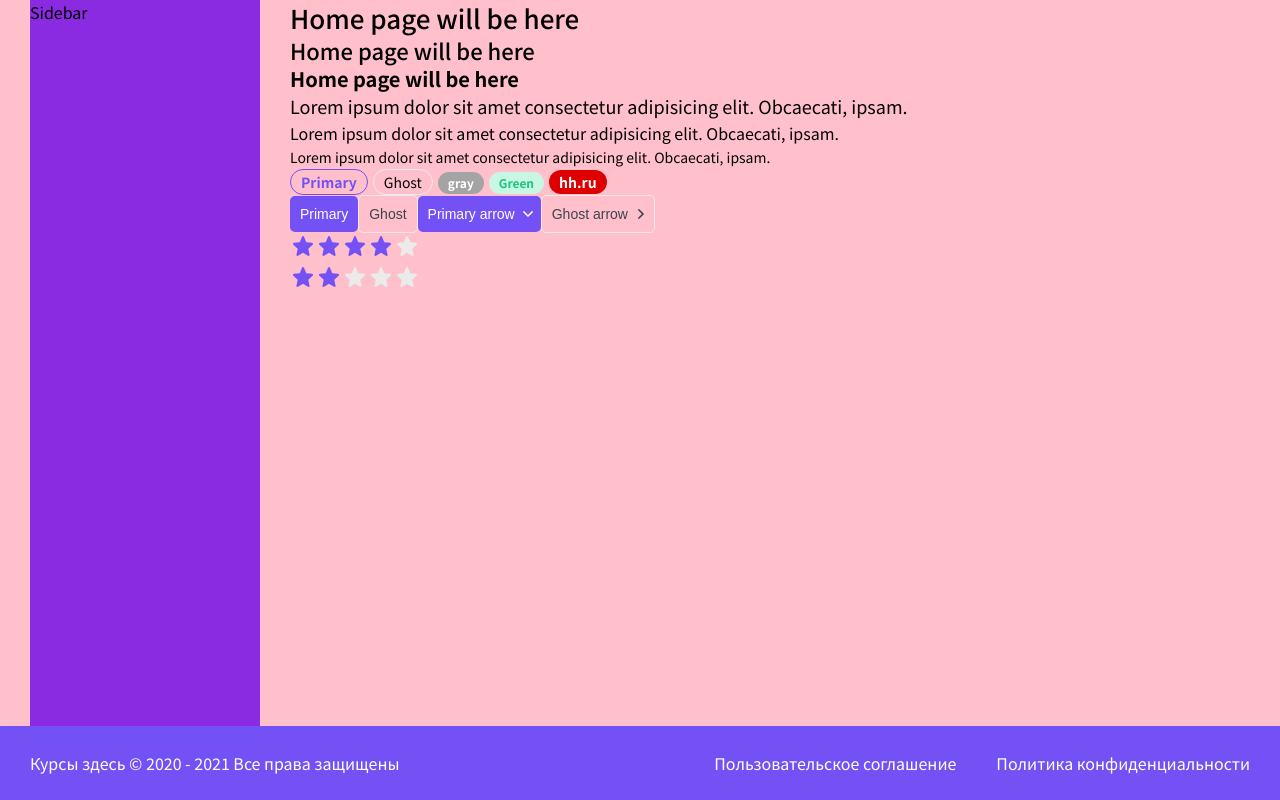
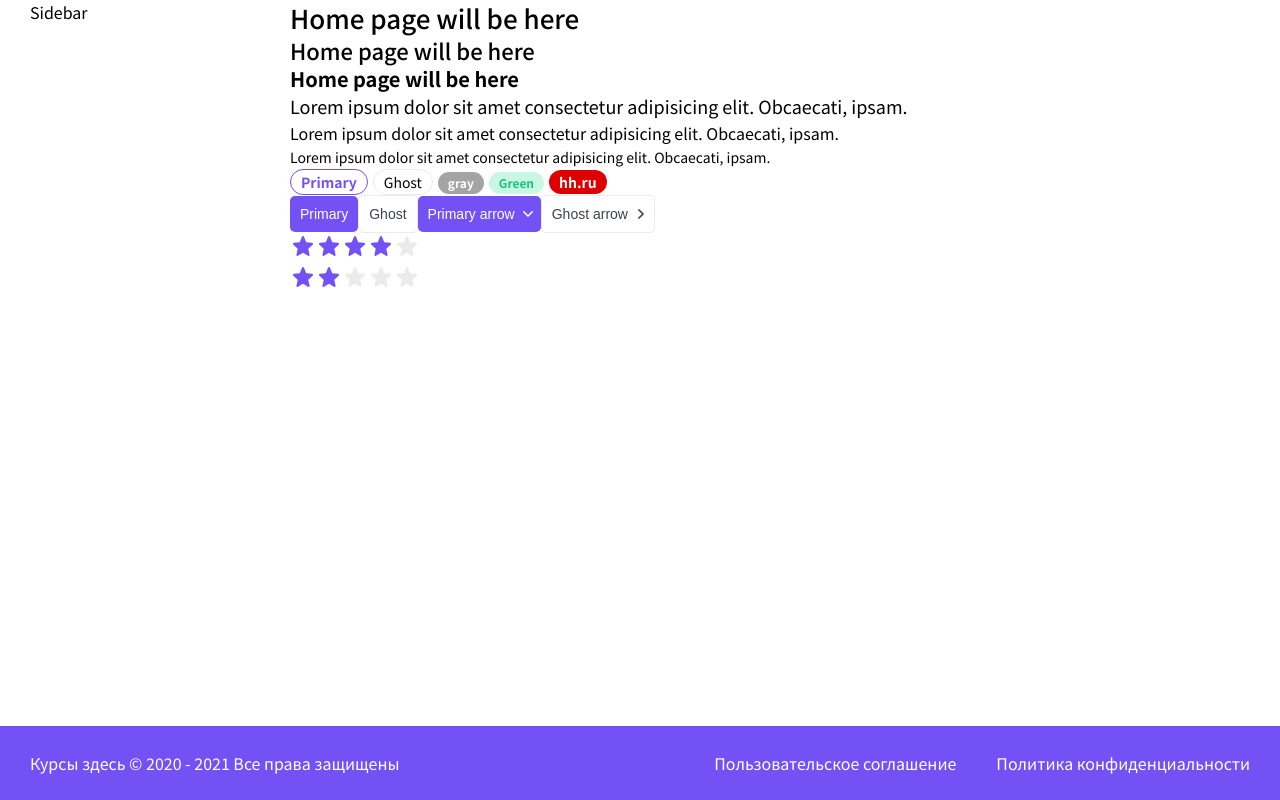
Before and after one commit to yurimikushov/courses, a Next.js app: page / in a window 1280 px wide. Built offline with nearby package versions, Linux system fonts and the light colour scheme.

Commit message:
refactor: cleaned css up

```diff
--- a/src/layouts/Layout/Header/Header.module.css
+++ b/src/layouts/Layout/Header/Header.module.css
@@ -1,3 +1,2 @@
 .header {
-  background-color: chocolate;
 }
--- a/src/layouts/Layout/Layout.module.css
+++ b/src/layouts/Layout/Layout.module.css
@@ -1,5 +1,6 @@
 .wrapper {
   display: grid;
+
   min-height: 100vh;
   grid-template-columns: auto 230px minmax(320px, 1000px) auto;
   grid-template-rows: auto 1fr auto;
@@ -8,7 +9,6 @@
     '. header header .'
     '. sidebar body .'
     'footer footer footer footer';
-  background-color: pink;
 }
 
 .header {
@@ -23,6 +23,7 @@
 .body {
   grid-area: body;
 }
+
 .footer {
   grid-area: footer;
 }
--- a/src/layouts/Layout/Sidebar/Sidebar.module.css
+++ b/src/layouts/Layout/Sidebar/Sidebar.module.css
@@ -1,3 +1,2 @@
 .sidebar {
-  background-color: blueviolet;
 }
```
Also changed, not shown: src/layouts/Layout/Footer/Footer.module.css (line endings or trailing spaces).
